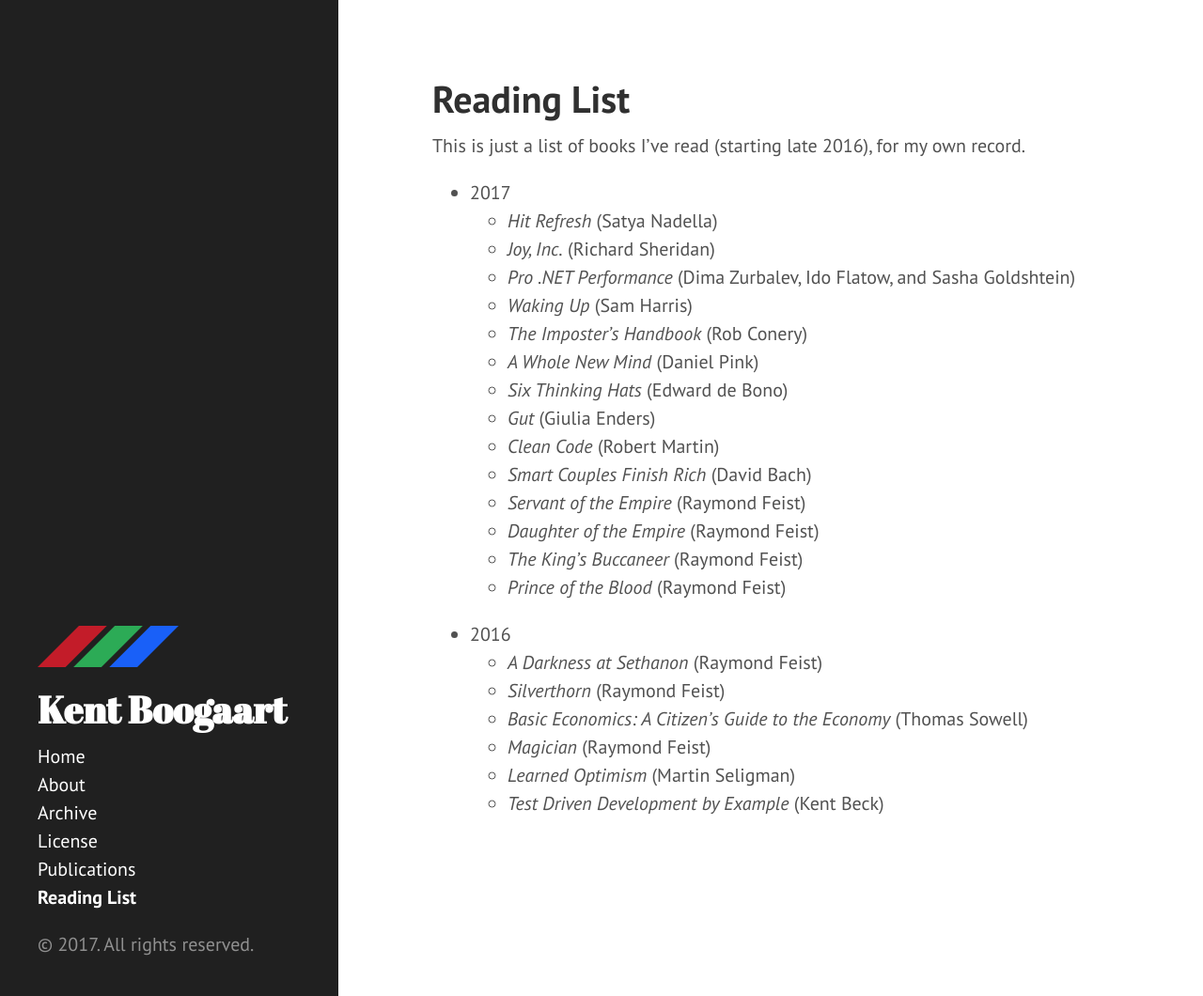
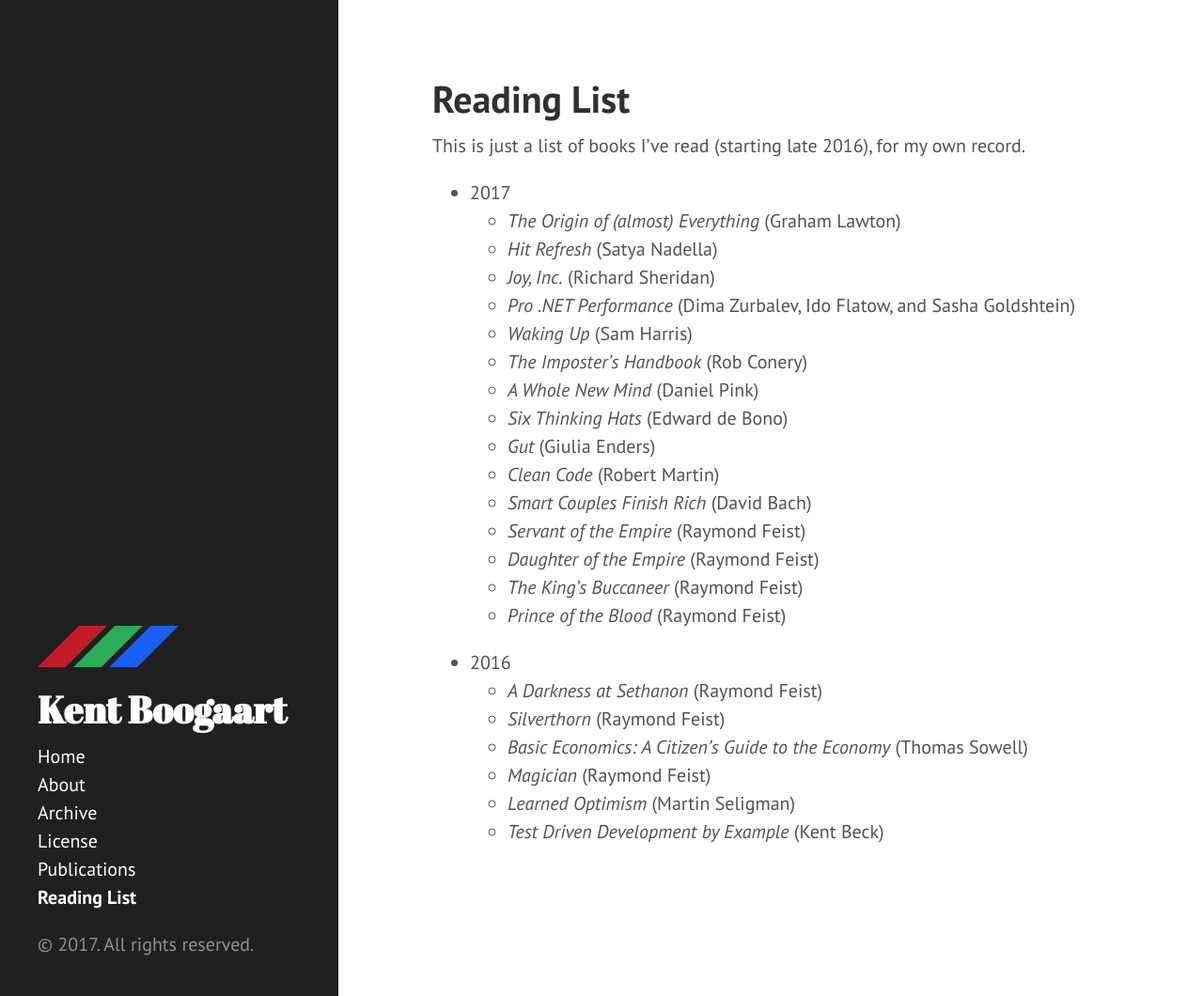
Before and after one commit to kentcb/kentcb.github.io, a Jekyll site: the page built from reading-list.md, in a window 1280 px wide and 1060 px high. Shown: the whole window at 94% size. Built offline with Jekyll 4.4.1, drawn with Linux system fonts in a browser that asks for light colours.

Commit message:
Add The Origin of (almost) Everything

```diff
--- a/reading-list.md
+++ b/reading-list.md
@@ -6,6 +6,7 @@
 This is just a list of books I've read (starting late 2016), for my own record.
 
 * 2017
+    * _The Origin of (almost) Everything_ (Graham Lawton)
     * _Hit Refresh_ (Satya Nadella)
     * _Joy, Inc._ (Richard Sheridan)
     * _Pro .NET Performance_ (Dima Zurbalev, Ido Flatow, and Sasha Goldshtein)
```
